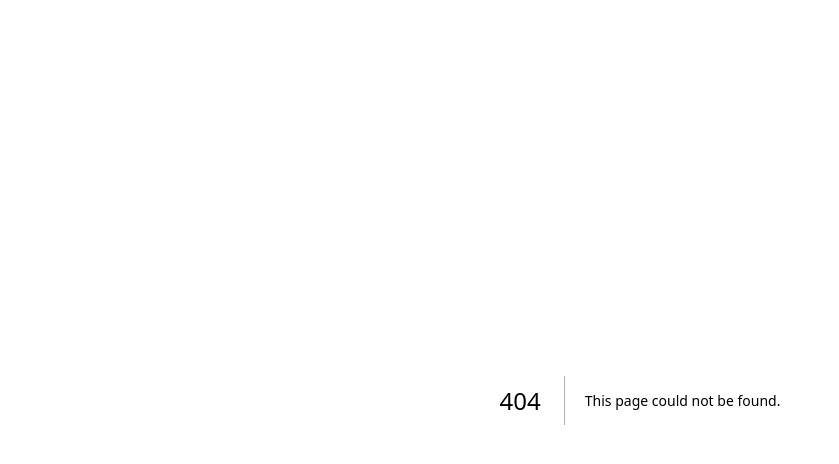
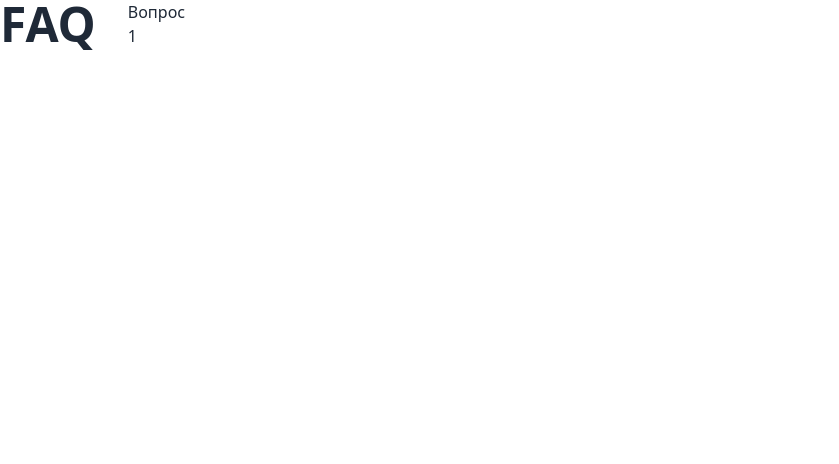
Before and after one commit to Artarcadman/Pswd, a Next.js app: page /faq in a window 1280 px wide. Before the commit this address had no page. Shown: the top 464 px of the page, without its empty margins (0-839 px from the left). Built offline with nearby package versions, Linux system fonts and the light colour scheme.

Commit message:
added FAQ page

```diff
--- /dev/null
+++ b/app/faq/page.js
@@ -0,0 +1,18 @@
+export default function FAQ() {
+    return (
+    <section className="max-w-1 flex  gap-8">
+
+
+        {/* FAQ title*/ }
+        <div className="text-5xl font-extrabold">
+            FAQ
+        </div>
+
+        {/* questions */ }
+        <div>
+            <h1> Вопрос 1</h1>
+        </div>
+
+    </section>
+    )
+}
--- a/app/page.js
+++ b/app/page.js
@@ -23,7 +23,6 @@ export default function Home() {
           <div className="max-w-4xl mx-auto flex justify-between items-center px-4 sm:px-6 md:px-8 py-4">
             <div className="font-bold text-lg">PsWd</div>
             <nav className="hidden md:flex space-x-6">
-              <a className="link link-hover">Pricing</a>
               <a className="link link-hover">FAQ</a>
             </nav>
           </div>
```
